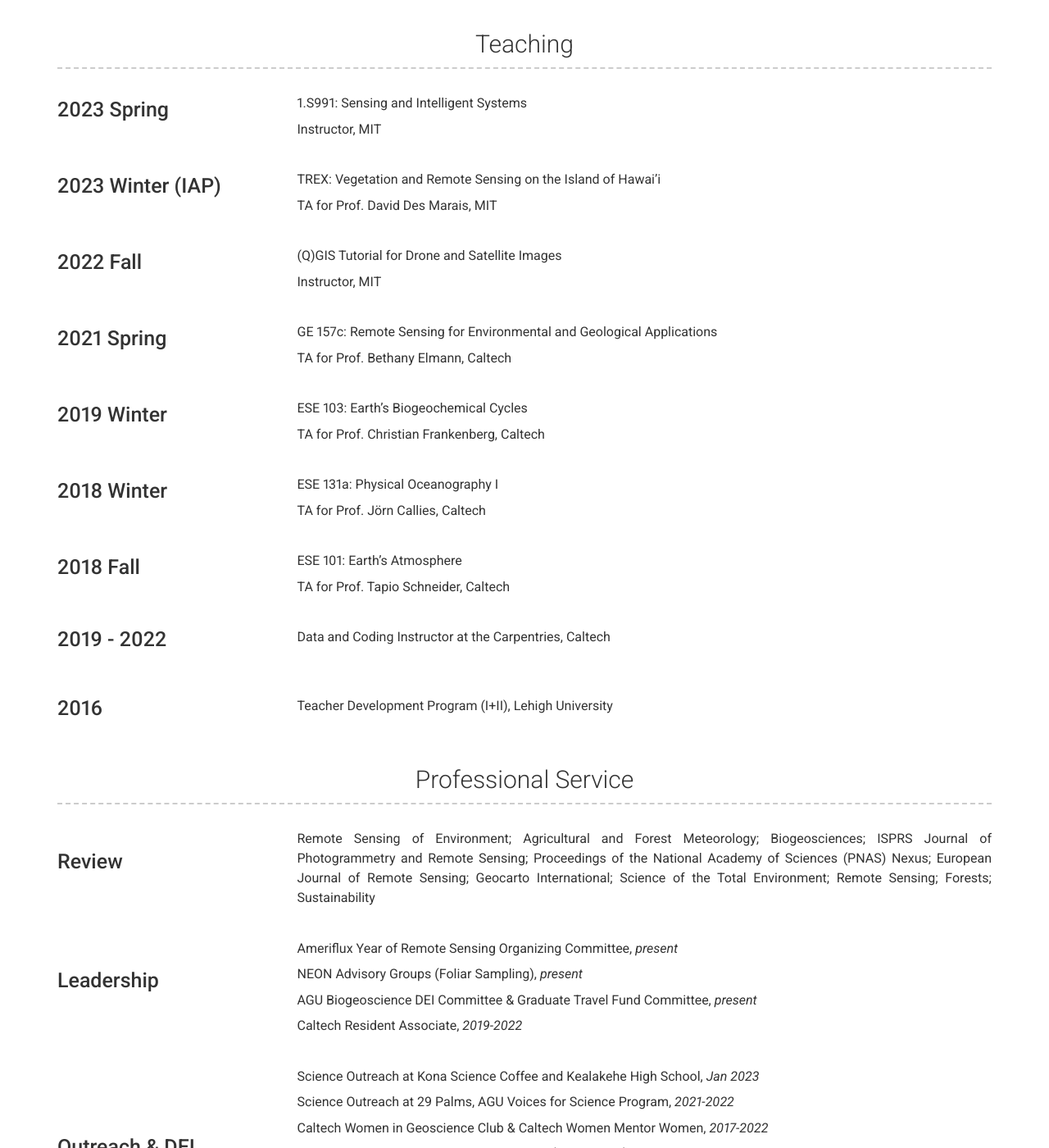
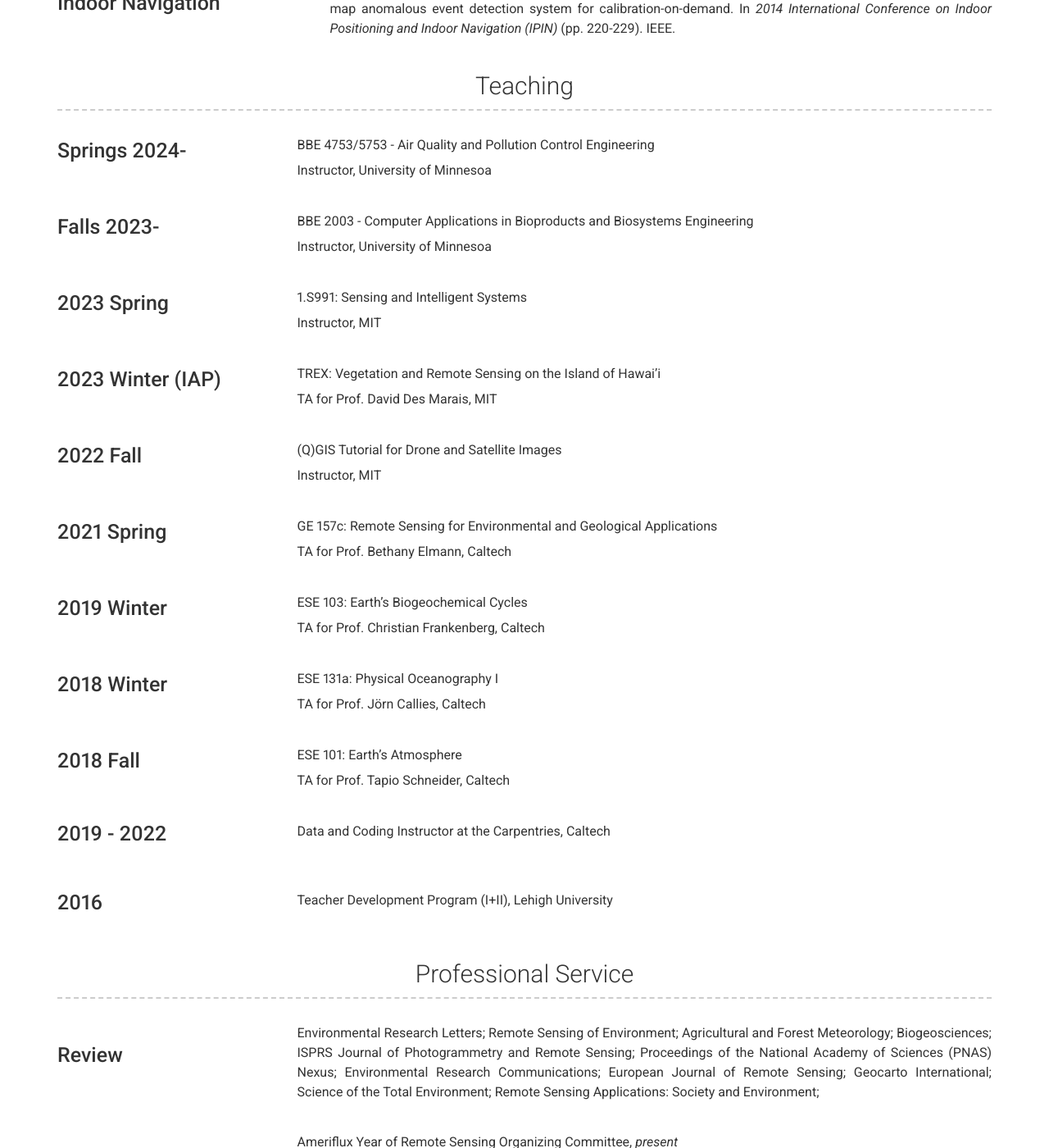
Before and after one commit to ruillercoaster/ruillercoaster.github.io, a Jekyll site: the page built from index.md, in a window 1280 px wide and 1400 px high, scrolled down 2740 px. Shown: the whole window at 82% size. Built offline with Jekyll 4.4.1, drawn with Linux system fonts in a browser that asks for light colours; nearby versions of some CDN libraries; a script that is not in the unit is left out; some of the changed text lies outside the part shown.

Commit message:
update pub and teaching

```diff
--- a/_config.yml
+++ b/_config.yml
@@ -166,6 +166,8 @@ content:
         caption: |+
           Topographic dependence of radiation and vegetation dynamics.
         description: | # this will include new lines to allow paragraphs
+          * Kunik, L., Raczka, B., Smith, K.R., Bowling, D., Frankenberg, C., Köhler, P., **Cheng, R.**, Goulden, M.L., Jung, M., & Lin, J.C. (2023), Satellite-based solar-induced fluorescence tracks seasonal and elevational patterns of photosynthesis in California’s Sierra Nevada mountains. <em>Environmental Research Letters</em>. [https://doi.org/10.1088/1748-9326/ad07b4](https://iopscience.iop.org/article/10.1088/1748-9326/ad07b4)
+
           * **Cheng, R.**, Köhler, P., & Frankenberg, C. (2022), Impacts of Topography and Radiation on Temporal Upscaling of Instantaneous Solar-Induced Chlorophyll Fluorescence, <em>Agricultural and Forest Meteorology</em>. [[published version by request](https://authors.elsevier.com/a/1g0jqcFXJcsE7), [accepted preprint](ftp://fluo.gps.caltech.edu/XYZT_RuiPaper/AGMET_109197_topography_2022_ACCEPTED.pdf)]
 
       - layout: left
@@ -240,6 +242,32 @@ content:
   - title: Teaching # Title for the section
     layout: list # Type of content section (list/text)
     content:
+
+      - layout: left
+        title: "Springs 2024-"
+        # link: boringcompany.com
+        # # link_text: boringcompany.com
+        # sub_title: Prof. Bethany Elmann
+        # caption: 2021 Spring
+        # quote: >
+        #   Solving 21st century problems by diging holes and making game changing products like the *not a flamethrower*
+        description: | # this will include new lines to allow paragraphs
+            BBE 4753/5753 - Air Quality and Pollution Control Engineering
+
+            Instructor, University of Minnesoa
+
+      - layout: left
+        title: "Falls 2023-"
+        # link: boringcompany.com
+        # # link_text: boringcompany.com
+        # sub_title: Prof. Bethany Elmann
+        # caption: 2021 Spring
+        # quote: >
+        #   Solving 21st century problems by diging holes and making game changing products like the *not a flamethrower*
+        description: | # this will include new lines to allow paragraphs
+            BBE 2003 - Computer Applications in Bioproducts and Biosystems Engineering
+
+            Instructor, University of Minnesoa
 
       - layout: left
         title: "2023 Spring"
@@ -374,7 +402,7 @@ content:
           # quote: >
           #   Solving 21st century problems by diging holes and making game changing products like the *not a flamethrower*
         description: | # this will include new lines to allow paragraphs
-              Remote Sensing of Environment; Agricultural and Forest Meteorology; Biogeosciences; ISPRS Journal of Photogrammetry and Remote Sensing; Proceedings of the National Academy of Sciences (PNAS) Nexus; European Journal of Remote Sensing; Geocarto International; Science of the Total Environment; Remote Sensing; Forests; Sustainability
+              Environmental Research Letters; Remote Sensing of Environment; Agricultural and Forest Meteorology; Biogeosciences; ISPRS Journal of Photogrammetry and Remote Sensing; Proceedings of the National Academy of Sciences (PNAS) Nexus; Environmental Research Communications; European Journal of Remote Sensing; Geocarto International; Science of the Total Environment; Remote Sensing Applications: Society and Environment;
 
       - layout: left
         title: "Leadership"
```
